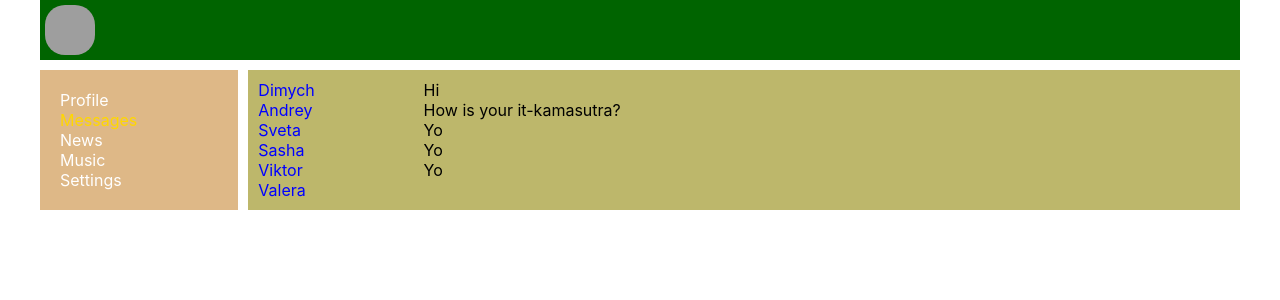
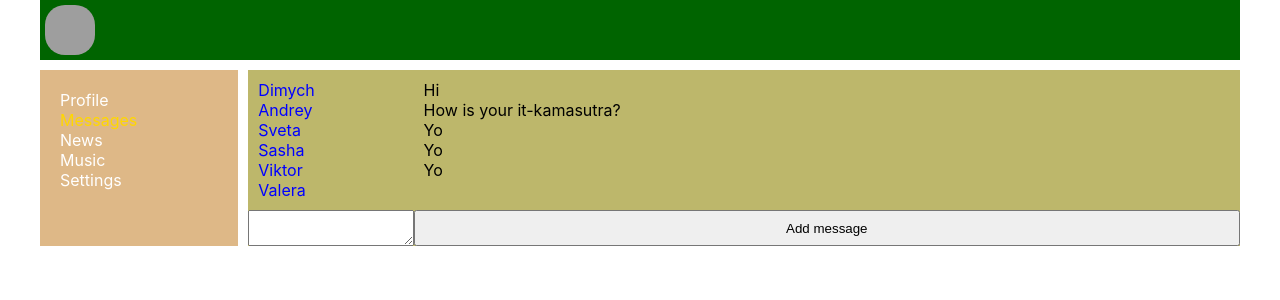
Before and after one commit to Sikstep/samurai-way-main, a React (Create React App) app: page /dialogs in a window 1280 px wide. Shown: the top 300 px of the page. Built offline with nearby package versions, Linux system fonts and the light colour scheme; grey boxes are pictures that could not be loaded.

Commit message:
Lesson 31 finished

```diff
--- a/src/components/Dialogs/Dialogs.tsx
+++ b/src/components/Dialogs/Dialogs.tsx
@@ -1,4 +1,4 @@
-import React from 'react';
+import React, {LegacyRef, MouseEvent} from 'react';
 import classes from './Dialogs.module.css';
 import {DialogItem} from './DialogItem/DialogItem';
 import {Message} from './Message/Message';
@@ -10,7 +10,7 @@ type DialogsType = {
 
 export const Dialogs = (props: DialogsType) => {
 
-
+    const newTestAreaMessage: LegacyRef<HTMLTextAreaElement> = React.createRef();
 
     const mappedDialogsData = props.state.dialogs.map(el => {
         return (
@@ -23,14 +23,20 @@ export const Dialogs = (props: DialogsType) => {
         )
     })
 
+    const addNewMessage = () => {
+        alert(newTestAreaMessage.current?.value)
+    }
+
     return (
         <div className={classes.dialogs}>
-            <div className={classes.dialogs_items}>
-                { mappedDialogsData }
-            </div>
-            <div className={classes.messages}>
-                { mappedMessageData }
-            </div>
+                <div className={classes.dialogs_items}>
+                    {mappedDialogsData}
+                </div>
+                <div className={classes.messages}>
+                    {mappedMessageData}
+                </div>
+            <textarea ref={newTestAreaMessage}></textarea>
+            <button onClick={addNewMessage}>Add message</button>
         </div>
     );
 };
--- a/src/components/Profile/MyPosts/MyPosts.tsx
+++ b/src/components/Profile/MyPosts/MyPosts.tsx
@@ -1,4 +1,4 @@
-import React from 'react';
+import React, {RefObject} from 'react';
 
 import classes from './MyPosts.module.css';
 import {Post} from './Post/Post';
@@ -15,8 +15,11 @@ export const MyPosts = (props: MyPostsType) => {
             <Post id={el.id} title={el.title} likeCount={el.likeCount}/>
         )
     })
+
+    let newPostElement: RefObject<HTMLTextAreaElement> = React.createRef();
     const addPost = () => {
-        alert('Hey')
+        let text = newPostElement.current?.value;
+        alert(text)
     }
 
     return (
@@ -24,7 +27,7 @@ export const MyPosts = (props: MyPostsType) => {
             <h3>My posts</h3>
             <div>
                 <div>
-                    <textarea></textarea>
+                    <textarea ref={newPostElement}></textarea>
                 </div>
                 <div>
                     <button onClick={addPost}>Add post</button>
```
